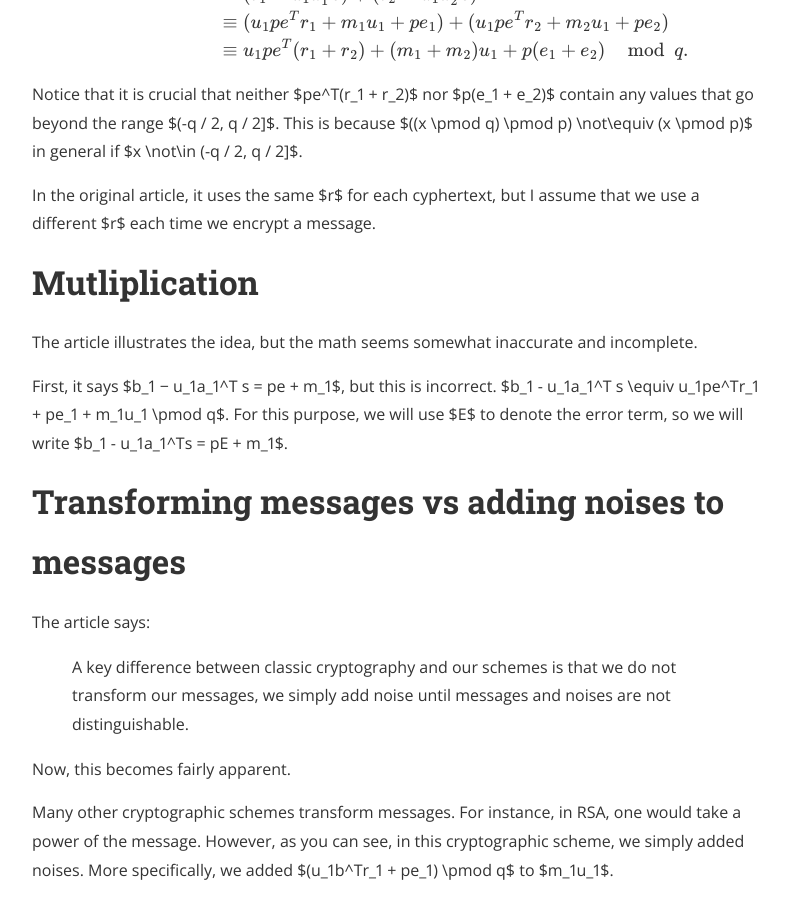
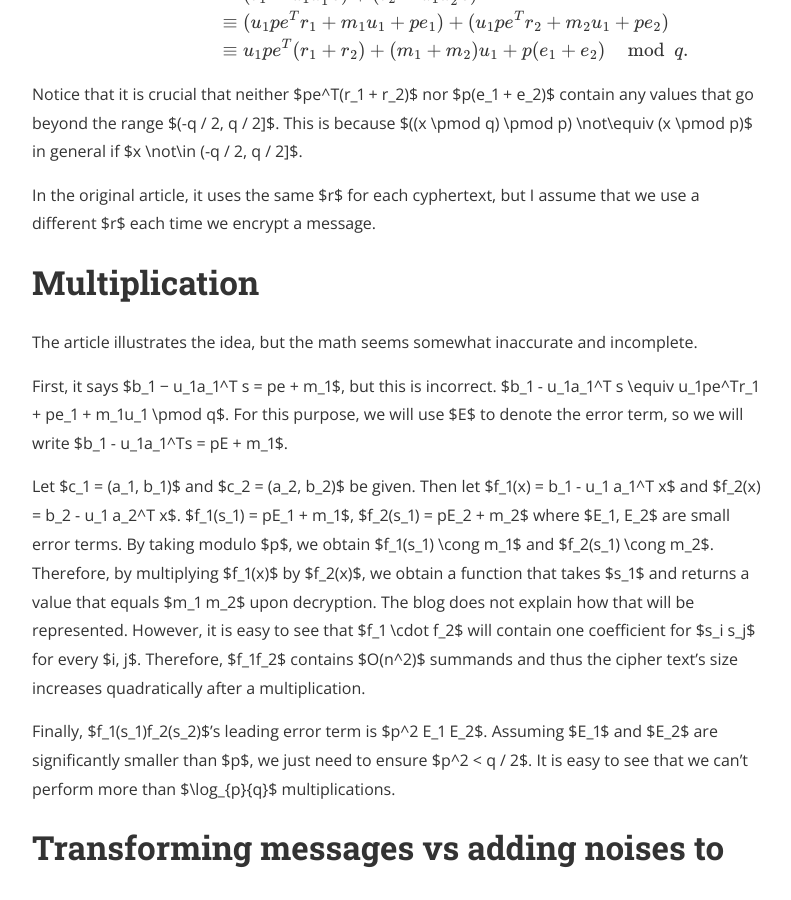
Before and after one commit to hidenori-shinohara/hidenori-shinohara.github.io, a Jekyll site: the page built from _posts/cryptography/2023-08-01-FHE-notes.md, in a window 1280 px wide and 900 px high, scrolled down 5686 px. Shown: the whole window, without its empty margins (240-1031 px from the left). Built offline with Jekyll 4.4.1, drawn with Linux system fonts in a browser that asks for light colours; nearby versions of some CDN libraries; formulas are drawn with MathJax 3.

Commit message:
multiplication FHE

```diff
--- a/_posts/cryptography/2023-08-01-FHE-notes.md
+++ b/_posts/cryptography/2023-08-01-FHE-notes.md
@@ -218,13 +218,27 @@ This is because $((x \pmod q) \pmod p) \not\equiv (x \pmod p)$ in general if $x
 
 In the original article, it uses the same $r$ for each cyphertext, but I assume that we use a different $r$ each time we encrypt a message.
 
-# Mutliplication
+# Multiplication
 
 The article illustrates the idea, but the math seems somewhat inaccurate and incomplete.
 
 First, it says $b_1 − u_1a_1^T s = pe + m_1$, but this is incorrect.
 $b_1 - u_1a_1^T s \equiv u_1pe^Tr_1 + pe_1 + m_1u_1 \pmod q$.
 For this purpose, we will use $E$ to denote the error term, so we will write $b_1 - u_1a_1^Ts = pE + m_1$.
+
+Let $c_1 = (a_1, b_1)$ and $c_2 = (a_2, b_2)$ be given.
+Then let $f_1(x) = b_1 - u_1 a_1^T x$ and $f_2(x) = b_2 - u_1 a_2^T x$.
+$f_1(s_1) = pE_1 + m_1$, $f_2(s_1) = pE_2 + m_2$ where $E_1, E_2$ are small error terms.
+By taking modulo $p$, we obtain $f_1(s_1) \cong m_1$ and $f_2(s_1) \cong m_2$.
+Therefore, by multiplying $f_1(x)$ by $f_2(x)$, we obtain a function that takes $s_1$ and returns a value that equals $m_1 m_2$ upon decryption.
+The blog does not explain how that will be represented.
+However, it is easy to see that $f_1 \cdot f_2$ will contain one coefficient for $s_i s_j$ for every $i, j$.
+Therefore, $f_1f_2$ contains $O(n^2)$ summands and thus the cipher text's size increases quadratically after a multiplication.
+
+Finally, $f_1(s_1)f_2(s_2)$'s leading error term is $p^2 E_1 E_2$.
+Assuming $E_1$ and $E_2$ are significantly smaller than $p$, we just need to ensure $p^2 < q / 2$.
+It is easy to see that we can't perform more than $\log_{p}{q}$ multiplications.
+
 
 # Transforming messages vs adding noises to messages
 
```
